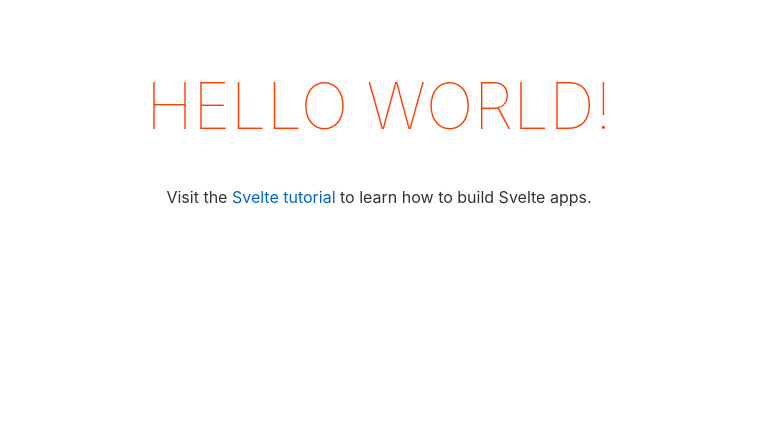
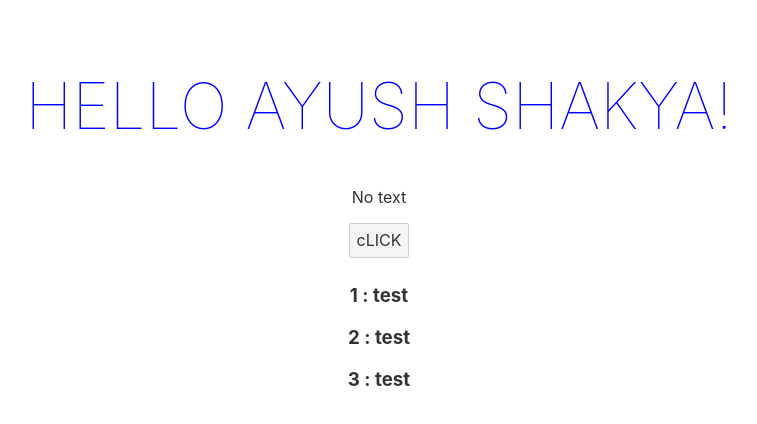
Before and after one commit to Ayu5h5hakya/svelte-startup, a Svelte app: page / in a window 1280 px wide. Shown: the top 424 px of the page, without its empty margins (261-1018 px from the left). Built offline with nearby package versions, Linux system fonts and the light colour scheme.

Commit message:
get down to the basics

```diff
--- a/src/App.svelte
+++ b/src/App.svelte
@@ -1,10 +1,43 @@
 <script>
-	export let name;
+	let firstname = 'Ayush';
+	let lastname = 'Shakya'
+	let color = 'blue';
+	let showText = false;
+	let users = [
+		{id: '1',
+		name: 'test'
+	},
+	{id: '2',
+		name: 'test'
+	},
+	{id: '3',
+		name: 'test'
+	}
+	];
+	$: name = firstname + ' ' + lastname
+
+	const toggle = () => {
+		color = color === 'blue' ? 'red' : 'blue'
+		showText = !showText
+		users = [...users, {
+			id: 4,
+			name: 'jet'
+		}]
+	}
 </script>
 
 <main>
-	<h1>Hello {name}!</h1>
-	<p>Visit the <a href="https://svelte.dev/tutorial">Svelte tutorial</a> to learn how to build Svelte apps.</p>
+	<h1 style="color: {color};">Hello {name}!</h1>
+	{#if showText}
+		<p>Visit the <a href="https://svelte.dev/tutorial">Svelte tutorial</a> to learn how to build Svelte apps.</p>
+	{:else}
+		<p>No text</p>
+	{/if}
+	<button on:click="{toggle}">cLICK</button>
+
+	{#each users as user(user.id)}
+	<h3>{user.id} : {user.name}</h3>
+	{/each}
 </main>
 
 <style>
--- a/src/main.js
+++ b/src/main.js
@@ -2,9 +2,6 @@
 
 const app = new App({
 	target: document.body,
-	props: {
-		name: 'world'
-	}
 });
 
 export default app;
```
